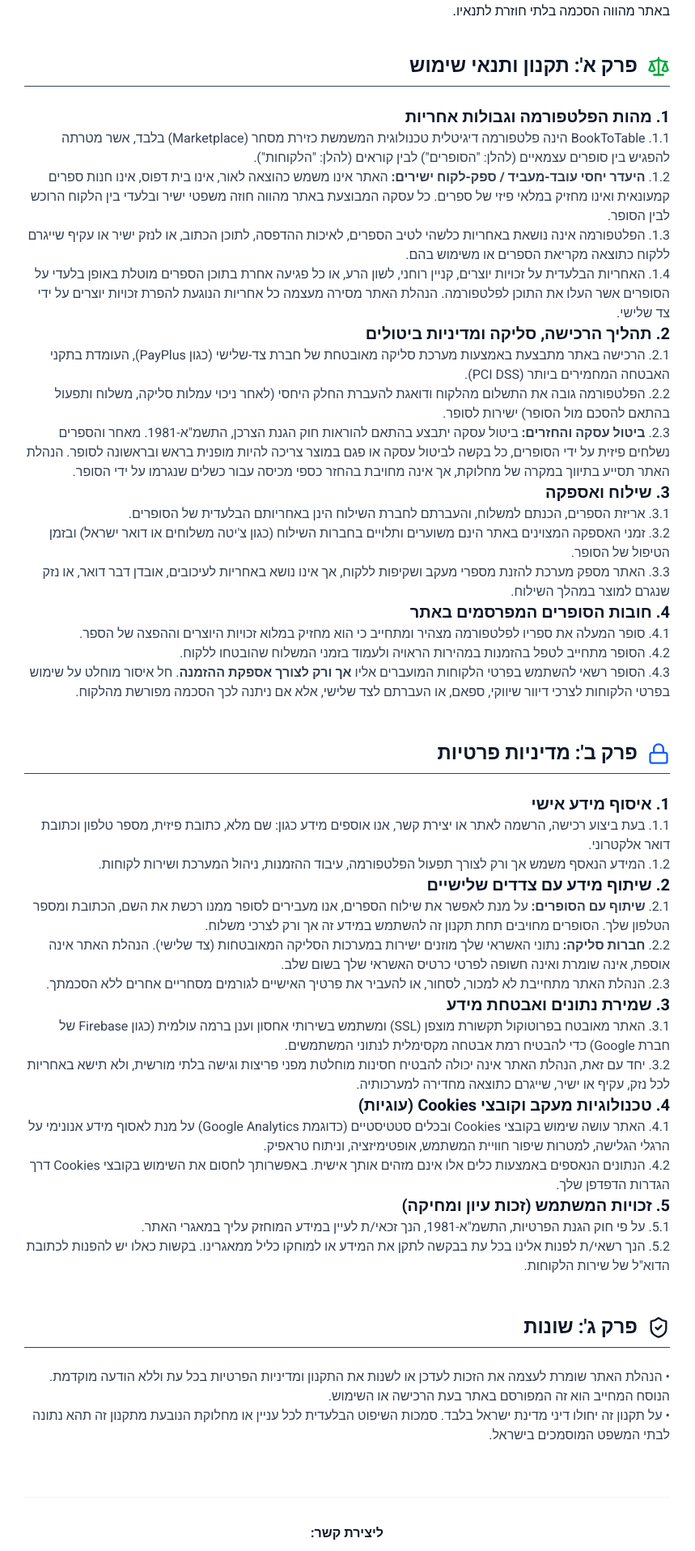
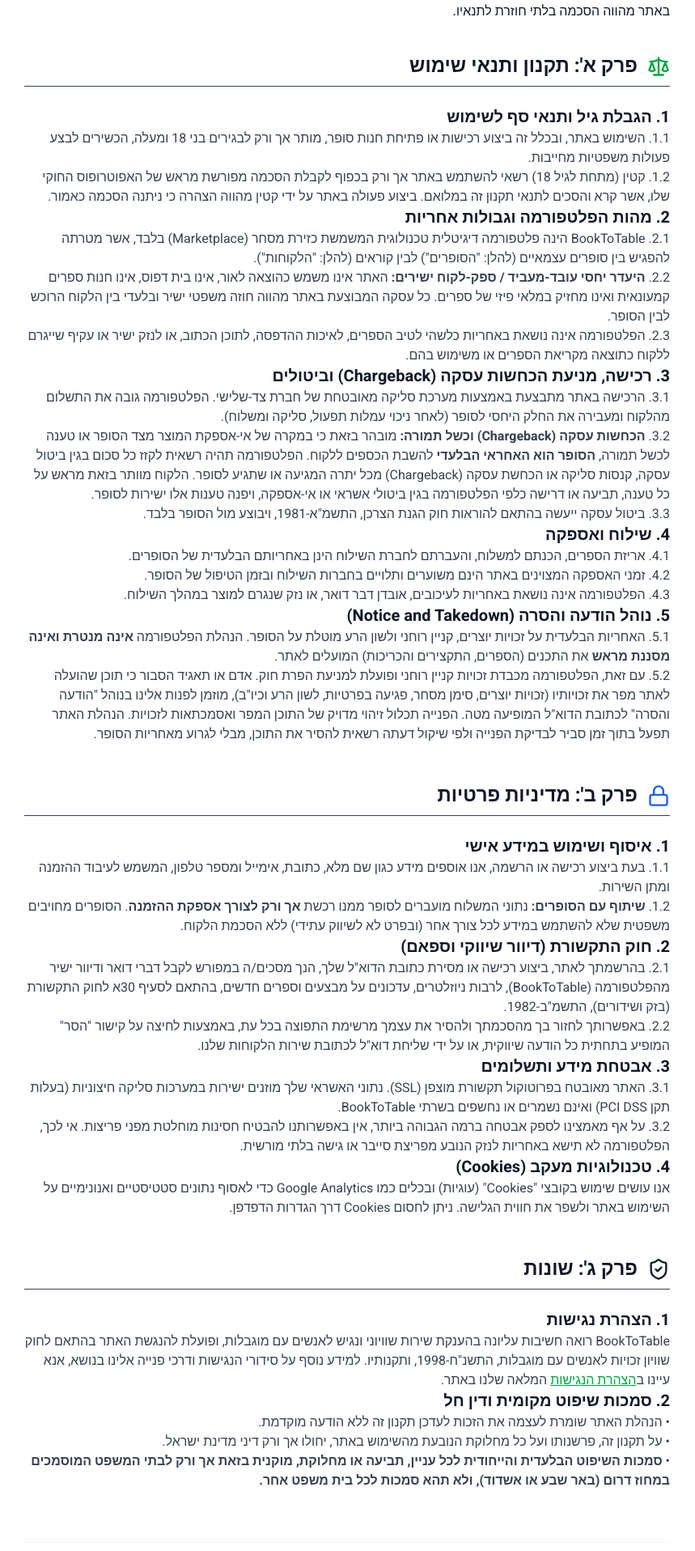
Before and after one commit to NoamLe17/BookToTable, a Next.js app: page /legal in a window 1280 px wide. Shown: the part 424-2340 px from the top of the page at 81% size, without its empty margins (211-1070 px from the left). Built offline with nearby package versions, Linux system fonts and the light colour scheme; no server answers.

Commit message:
docs: comprehensive legal update including chargeback, takedown, spam, age restriction, south jurisdiction and accessibility

```diff
--- a/src/app/legal/page.tsx
+++ b/src/app/legal/page.tsx
@@ -1,10 +1,10 @@
 import React from 'react';
 import Link from 'next/link';
-import { ArrowRight, ShieldCheck, Scale, Lock } from 'lucide-react';
+import { ArrowRight, ShieldCheck, Scale, Lock, AlertCircle } from 'lucide-react';
 
 export const metadata = {
-  title: 'תקנון ומדיניות פרטיות | BookToTable',
-  description: 'תקנון האתר, תנאי שימוש ומדיניות פרטיות של פלטפורמת BookToTable.',
+  title: 'תקנון, תנאי שימוש ומדיניות פרטיות | BookToTable',
+  description: 'תקנון האתר, תנאי שימוש ומדיניות פרטיות מחייבת של פלטפורמת BookToTable.',
 };
 
 export default function LegalPage() {
@@ -33,33 +33,37 @@
               <h2 className="text-2xl font-bold text-gray-900 m-0">פרק א': תקנון ותנאי שימוש</h2>
             </div>
 
-            <h3 className="text-xl font-bold text-gray-900">1. מהות הפלטפורמה וגבולות אחריות</h3>
+            <h3 className="text-xl font-bold text-gray-900">1. הגבלת גיל ותנאי סף לשימוש</h3>
             <p>
-              1.1. BookToTable הינה פלטפורמה דיגיטלית טכנולוגית המשמשת כזירת מסחר (Marketplace) בלבד, אשר מטרתה להפגיש בין סופרים עצמאיים (להלן: "הסופרים") לבין קוראים (להלן: "הלקוחות").<br />
-              1.2. <strong>היעדר יחסי עובד-מעביד / ספק-לקוח ישירים:</strong> האתר אינו משמש כהוצאה לאור, אינו בית דפוס, אינו חנות ספרים קמעונאית ואינו מחזיק במלאי פיזי של ספרים. כל עסקה המבוצעת באתר מהווה חוזה משפטי ישיר ובלעדי בין הלקוח הרוכש לבין הסופר.<br />
-              1.3. הפלטפורמה אינה נושאת באחריות כלשהי לטיב הספרים, לאיכות ההדפסה, לתוכן הכתוב, או לנזק ישיר או עקיף שייגרם ללקוח כתוצאה מקריאת הספרים או משימוש בהם.<br />
-              1.4. האחריות הבלעדית על זכויות יוצרים, קניין רוחני, לשון הרע, או כל פגיעה אחרת בתוכן הספרים מוטלת באופן בלעדי על הסופרים אשר העלו את התוכן לפלטפורמה. הנהלת האתר מסירה מעצמה כל אחריות הנוגעת להפרת זכויות יוצרים על ידי צד שלישי.
+              1.1. השימוש באתר, ובכלל זה ביצוע רכישות או פתיחת חנות סופר, מותר אך ורק לבגירים בני 18 ומעלה, הכשירים לבצע פעולות משפטיות מחייבות.<br />
+              1.2. קטין (מתחת לגיל 18) רשאי להשתמש באתר אך ורק בכפוף לקבלת הסכמה מפורשת מראש של האפוטרופוס החוקי שלו, אשר קרא והסכים לתנאי תקנון זה במלואם. ביצוע פעולה באתר על ידי קטין מהווה הצהרה כי ניתנה הסכמה כאמור.
             </p>
 
-            <h3 className="text-xl font-bold text-gray-900">2. תהליך הרכישה, סליקה ומדיניות ביטולים</h3>
+            <h3 className="text-xl font-bold text-gray-900">2. מהות הפלטפורמה וגבולות אחריות</h3>
             <p>
-              2.1. הרכישה באתר מתבצעת באמצעות מערכת סליקה מאובטחת של חברת צד-שלישי (כגון PayPlus), העומדת בתקני האבטחה המחמירים ביותר (PCI DSS).<br />
-              2.2. הפלטפורמה גובה את התשלום מהלקוח ודואגת להעברת החלק היחסי (לאחר ניכוי עמלות סליקה, משלוח ותפעול בהתאם להסכם מול הסופר) ישירות לסופר.<br />
-              2.3. <strong>ביטול עסקה והחזרים:</strong> ביטול עסקה יתבצע בהתאם להוראות חוק הגנת הצרכן, התשמ"א-1981. מאחר והספרים נשלחים פיזית על ידי הסופרים, כל בקשה לביטול עסקה או פגם במוצר צריכה להיות מופנית בראש ובראשונה לסופר. הנהלת האתר תסייע בתיווך במקרה של מחלוקת, אך אינה מחויבת בהחזר כספי מכיסה עבור כשלים שנגרמו על ידי הסופר.
+              2.1. BookToTable הינה פלטפורמה דיגיטלית טכנולוגית המשמשת כזירת מסחר (Marketplace) בלבד, אשר מטרתה להפגיש בין סופרים עצמאיים (להלן: "הסופרים") לבין קוראים (להלן: "הלקוחות").<br />
+              2.2. <strong>היעדר יחסי עובד-מעביד / ספק-לקוח ישירים:</strong> האתר אינו משמש כהוצאה לאור, אינו בית דפוס, אינו חנות ספרים קמעונאית ואינו מחזיק במלאי פיזי של ספרים. כל עסקה המבוצעת באתר מהווה חוזה משפטי ישיר ובלעדי בין הלקוח הרוכש לבין הסופר.<br />
+              2.3. הפלטפורמה אינה נושאת באחריות כלשהי לטיב הספרים, לאיכות ההדפסה, לתוכן הכתוב, או לנזק ישיר או עקיף שייגרם ללקוח כתוצאה מקריאת הספרים או משימוש בהם.
             </p>
 
-            <h3 className="text-xl font-bold text-gray-900">3. שילוח ואספקה</h3>
+            <h3 className="text-xl font-bold text-gray-900">3. רכישה, מניעת הכחשות עסקה (Chargeback) וביטולים</h3>
             <p>
-              3.1. אריזת הספרים, הכנתם למשלוח, והעברתם לחברת השילוח הינן באחריותם הבלעדית של הסופרים.<br />
-              3.2. זמני האספקה המצוינים באתר הינם משוערים ותלויים בחברות השילוח (כגון צ'יטה משלוחים או דואר ישראל) ובזמן הטיפול של הסופר.<br />
-              3.3. האתר מספק מערכת להזנת מספרי מעקב ושקיפות ללקוח, אך אינו נושא באחריות לעיכובים, אובדן דבר דואר, או נזק שנגרם למוצר במהלך השילוח.
+              3.1. הרכישה באתר מתבצעת באמצעות מערכת סליקה מאובטחת של חברת צד-שלישי. הפלטפורמה גובה את התשלום מהלקוח ומעבירה את החלק היחסי לסופר (לאחר ניכוי עמלות תפעול, סליקה ומשלוח).<br />
+              3.2. <strong>הכחשות עסקה (Chargeback) וכשל תמורה:</strong> מובהר בזאת כי במקרה של אי-אספקת המוצר מצד הסופר או טענה לכשל תמורה, <strong>הסופר הוא האחראי הבלעדי</strong> להשבת הכספים ללקוח. הפלטפורמה תהיה רשאית לקזז כל סכום בגין ביטול עסקה, קנסות סליקה או הכחשת עסקה (Chargeback) מכל יתרה המגיעה או שתגיע לסופר. הלקוח מוותר בזאת מראש על כל טענה, תביעה או דרישה כלפי הפלטפורמה בגין ביטולי אשראי או אי-אספקה, ויפנה טענות אלו ישירות לסופר.<br />
+              3.3. ביטול עסקה ייעשה בהתאם להוראות חוק הגנת הצרכן, התשמ"א-1981, ויבוצע מול הסופר בלבד.
             </p>
 
-            <h3 className="text-xl font-bold text-gray-900">4. חובות הסופרים המפרסמים באתר</h3>
+            <h3 className="text-xl font-bold text-gray-900">4. שילוח ואספקה</h3>
             <p>
-              4.1. סופר המעלה את ספריו לפלטפורמה מצהיר ומתחייב כי הוא מחזיק במלוא זכויות היוצרים וההפצה של הספר.<br />
-              4.2. הסופר מתחייב לטפל בהזמנות במהירות הראויה ולעמוד בזמני המשלוח שהובטחו ללקוח.<br />
-              4.3. הסופר רשאי להשתמש בפרטי הלקוחות המועברים אליו <strong>אך ורק לצורך אספקת ההזמנה</strong>. חל איסור מוחלט על שימוש בפרטי הלקוחות לצרכי דיוור שיווקי, ספאם, או העברתם לצד שלישי, אלא אם ניתנה לכך הסכמה מפורשת מהלקוח.
+              4.1. אריזת הספרים, הכנתם למשלוח, והעברתם לחברת השילוח הינן באחריותם הבלעדית של הסופרים.<br />
+              4.2. זמני האספקה המצוינים באתר הינם משוערים ותלויים בחברות השילוח ובזמן הטיפול של הסופר.<br />
+              4.3. הפלטפורמה אינה נושאת באחריות לעיכובים, אובדן דבר דואר, או נזק שנגרם למוצר במהלך השילוח.
+            </p>
+
+            <h3 className="text-xl font-bold text-gray-900">5. נוהל הודעה והסרה (Notice and Takedown)</h3>
+            <p>
+              5.1. האחריות הבלעדית על זכויות יוצרים, קניין רוחני ולשון הרע מוטלת על הסופר. הנהלת הפלטפורמה <strong>אינה מנטרת ואינה מסננת מראש</strong> את התכנים (הספרים, התקצירים והכריכות) המועלים לאתר.<br />
+              5.2. עם זאת, הפלטפורמה מכבדת זכויות קניין רוחני ופועלת למניעת הפרת חוק. אדם או תאגיד הסבור כי תוכן שהועלה לאתר מפר את זכויותיו (זכויות יוצרים, סימן מסחר, פגיעה בפרטיות, לשון הרע וכיו"ב), מוזמן לפנות אלינו בנוהל "הודעה והסרה" לכתובת הדוא"ל המופיעה מטה. הפנייה תכלול זיהוי מדויק של התוכן המפר ואסמכתאות לזכויות. הנהלת האתר תפעל בתוך זמן סביר לבדיקת הפנייה ולפי שיקול דעתה רשאית להסיר את התוכן, מבלי לגרוע מאחריות הסופר.
             </p>
 
             <div className="flex items-center gap-3 mt-12 mb-6 border-b pb-2">
@@ -67,35 +71,27 @@
               <h2 className="text-2xl font-bold text-gray-900 m-0">פרק ב': מדיניות פרטיות</h2>
             </div>
 
-            <h3 className="text-xl font-bold text-gray-900">1. איסוף מידע אישי</h3>
+            <h3 className="text-xl font-bold text-gray-900">1. איסוף ושימוש במידע אישי</h3>
             <p>
-              1.1. בעת ביצוע רכישה, הרשמה לאתר או יצירת קשר, אנו אוספים מידע כגון: שם מלא, כתובת פיזית, מספר טלפון וכתובת דואר אלקטרוני.<br />
-              1.2. המידע הנאסף משמש אך ורק לצורך תפעול הפלטפורמה, עיבוד ההזמנות, ניהול המערכת ושירות לקוחות.
+              1.1. בעת ביצוע רכישה או הרשמה, אנו אוספים מידע כגון שם מלא, כתובת, אימייל ומספר טלפון, המשמש לעיבוד ההזמנה ומתן השירות.<br />
+              1.2. <strong>שיתוף עם הסופרים:</strong> נתוני המשלוח מועברים לסופר ממנו רכשת <strong>אך ורק לצורך אספקת ההזמנה</strong>. הסופרים מחויבים משפטית שלא להשתמש במידע לכל צורך אחר (ובפרט לא לשיווק עתידי) ללא הסכמת הלקוח.
             </p>
 
-            <h3 className="text-xl font-bold text-gray-900">2. שיתוף מידע עם צדדים שלישיים</h3>
+            <h3 className="text-xl font-bold text-gray-900">2. חוק התקשורת (דיוור שיווקי וספאם)</h3>
             <p>
-              2.1. <strong>שיתוף עם הסופרים:</strong> על מנת לאפשר את שילוח הספרים, אנו מעבירים לסופר ממנו רכשת את השם, הכתובת ומספר הטלפון שלך. הסופרים מחויבים תחת תקנון זה להשתמש במידע זה אך ורק לצרכי משלוח.<br />
-              2.2. <strong>חברות סליקה:</strong> נתוני האשראי שלך מוזנים ישירות במערכות הסליקה המאובטחות (צד שלישי). הנהלת האתר אינה אוספת, אינה שומרת ואינה חשופה לפרטי כרטיס האשראי שלך בשום שלב.<br />
-              2.3. הנהלת האתר מתחייבת לא למכור, לסחור, או להעביר את פרטיך האישיים לגורמים מסחריים אחרים ללא הסכמתך.
+              2.1. בהרשמתך לאתר, ביצוע רכישה או מסירת כתובת הדוא"ל שלך, הנך מסכים/ה במפורש לקבל דברי דואר ודיוור ישיר מהפלטפורמה (BookToTable), לרבות ניוזלטרים, עדכונים על מבצעים וספרים חדשים, בהתאם לסעיף 30א לחוק התקשורת (בזק ושידורים), התשמ"ב-1982.<br />
+              2.2. באפשרותך לחזור בך מהסכמתך ולהסיר את עצמך מרשימת התפוצה בכל עת, באמצעות לחיצה על קישור "הסר" המופיע בתחתית כל הודעה שיווקית, או על ידי שליחת דוא"ל לכתובת שירות הלקוחות שלנו.
             </p>
 
-            <h3 className="text-xl font-bold text-gray-900">3. שמירת נתונים ואבטחת מידע</h3>
+            <h3 className="text-xl font-bold text-gray-900">3. אבטחת מידע ותשלומים</h3>
             <p>
-              3.1. האתר מאובטח בפרוטוקול תקשורת מוצפן (SSL) ומשתמש בשירותי אחסון וענן ברמה עולמית (כגון Firebase של חברת Google) כדי להבטיח רמת אבטחה מקסימלית לנתוני המשתמשים.<br />
-              3.2. יחד עם זאת, הנהלת האתר אינה יכולה להבטיח חסינות מוחלטת מפני פריצות וגישה בלתי מורשית, ולא תישא באחריות לכל נזק, עקיף או ישיר, שייגרם כתוצאה מחדירה למערכותיה.
+              3.1. האתר מאובטח בפרוטוקול תקשורת מוצפן (SSL). נתוני האשראי שלך מוזנים ישירות במערכות סליקה חיצוניות (בעלות תקן PCI DSS) ואינם נשמרים או נחשפים בשרתי BookToTable.<br />
+              3.2. על אף מאמצינו לספק אבטחה ברמה הגבוהה ביותר, אין באפשרותנו להבטיח חסינות מוחלטת מפני פריצות. אי לכך, הפלטפורמה לא תישא באחריות לנזק הנובע מפריצת סייבר או גישה בלתי מורשית.
             </p>
 
-            <h3 className="text-xl font-bold text-gray-900">4. טכנולוגיות מעקב וקובצי Cookies (עוגיות)</h3>
+            <h3 className="text-xl font-bold text-gray-900">4. טכנולוגיות מעקב (Cookies)</h3>
             <p>
-              4.1. האתר עושה שימוש בקובצי Cookies ובכלים סטטיסטיים (כדוגמת Google Analytics) על מנת לאסוף מידע אנונימי על הרגלי הגלישה, למטרות שיפור חוויית המשתמש, אופטימיזציה, וניתוח טראפיק.<br />
-              4.2. הנתונים הנאספים באמצעות כלים אלו אינם מזהים אותך אישית. באפשרותך לחסום את השימוש בקובצי Cookies דרך הגדרות הדפדפן שלך.
-            </p>
-
-            <h3 className="text-xl font-bold text-gray-900">5. זכויות המשתמש (זכות עיון ומחיקה)</h3>
-            <p>
-              5.1. על פי חוק הגנת הפרטיות, התשמ"א-1981, הנך זכאי/ת לעיין במידע המוחזק עליך במאגרי האתר.<br />
-              5.2. הנך רשאי/ת לפנות אלינו בכל עת בבקשה לתקן את המידע או למוחקו כליל ממאגרינו. בקשות כאלו יש להפנות לכתובת הדוא"ל של שירות הלקוחות.
+              אנו עושים שימוש בקובצי "Cookies" (עוגיות) ובכלים כמו Google Analytics כדי לאסוף נתונים סטטיסטיים ואנונימיים על השימוש באתר ולשפר את חווית הגלישה. ניתן לחסום Cookies דרך הגדרות הדפדפן.
             </p>
 
             <div className="flex items-center gap-3 mt-12 mb-6 border-b pb-2">
@@ -103,15 +99,22 @@
               <h2 className="text-2xl font-bold text-gray-900 m-0">פרק ג': שונות</h2>
             </div>
 
+            <h3 className="text-xl font-bold text-gray-900">1. הצהרת נגישות</h3>
             <p>
-              • הנהלת האתר שומרת לעצמה את הזכות לעדכן או לשנות את התקנון ומדיניות הפרטיות בכל עת וללא הודעה מוקדמת. הנוסח המחייב הוא זה המפורסם באתר בעת הרכישה או השימוש.<br />
-              • על תקנון זה יחולו דיני מדינת ישראל בלבד. סמכות השיפוט הבלעדית לכל עניין או מחלוקת הנובעת מתקנון זה תהא נתונה לבתי המשפט המוסמכים בישראל.
+              BookToTable רואה חשיבות עליונה בהענקת שירות שוויוני ונגיש לאנשים עם מוגבלות, ופועלת להנגשת האתר בהתאם לחוק שוויון זכויות לאנשים עם מוגבלות, התשנ"ח-1998, ותקנותיו. למידע נוסף על סידורי הנגישות ודרכי פנייה אלינו בנושא, אנא עיינו ב<Link href="/accessibility" className="text-green-600 hover:text-green-800 underline">הצהרת הנגישות</Link> המלאה שלנו באתר.
+            </p>
+
+            <h3 className="text-xl font-bold text-gray-900">2. סמכות שיפוט מקומית ודין חל</h3>
+            <p>
+              • הנהלת האתר שומרת לעצמה את הזכות לעדכן תקנון זה ללא הודעה מוקדמת.<br />
+              • על תקנון זה, פרשנותו ועל כל מחלוקת הנובעת מהשימוש באתר, יחולו אך ורק דיני מדינת ישראל.<br />
+              • <strong>סמכות השיפוט הבלעדית והייחודית לכל עניין, תביעה או מחלוקת, מוקנית בזאת אך ורק לבתי המשפט המוסמכים במחוז דרום (באר שבע או אשדוד), ולא תהא סמכות לכל בית משפט אחר.</strong>
             </p>
 
           </div>
 
           <div className="mt-16 pt-8 border-t border-gray-100 text-center">
-            <h4 className="font-bold text-gray-900 mb-2">ליצירת קשר:</h4>
+            <h4 className="font-bold text-gray-900 mb-2">ליצירת קשר, בירורים ונוהל הודעה והסרה:</h4>
             <a href="mailto:noamhemo2001@gmail.com" className="text-green-600 hover:text-green-800 font-medium transition-colors">
               noamhemo2001@gmail.com
             </a>
```
